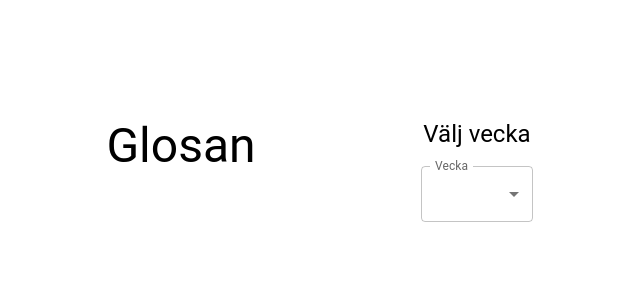
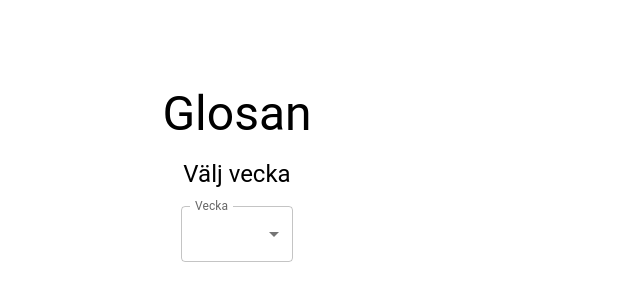
Before and after one commit to Nicklas-Holmqvist/language-learning, a React (Create React App) app: page / in a window 1280 px wide. Shown: the part 174-474 px from the top of the page, without its empty margins (403-1043 px from the left). Built offline with nearby package versions, Linux system fonts and the light colour scheme.

Commit message:
fixed some styling

```diff
--- a/src/components/List/List.tsx
+++ b/src/components/List/List.tsx
@@ -183,9 +183,9 @@ const List = () => {
     const weekSelectorItem = listOfWeeks.map((week) => <MenuItem value={week}>{week}</MenuItem>)
 
     return(
-        <Grid container className={classes.container}>
-            <Grid container className={classes.section}>
-                <Grid item className={selectorValue !== 0 ? classes.sectionTopChoosed : classes.sectionTop}>
+        <Grid container display='flex' direction='column' alignItems='center' justifyContent='center' className={classes.container}>
+            <Grid container item display='flex' direction='column' alignItems='center' justifyContent='center'>
+                <Grid item display='flex' direction='row' className={selectorValue !== 0 ? classes.sectionTopChoosed : classes.sectionTop}>
                     <Typography className={classes.header} variant='h3'>Glosan</Typography>
                     {selectorValue !== 0 &&
                         <FormControl className={classes.selector}>
@@ -219,8 +219,8 @@ const List = () => {
                             </FormControl>
                         </Grid>
                     }
-                <Grid container className={classes.wordContainer}>
-                    <Grid item direction='column' className={classes.left}>
+                <Grid item direction='row' className={classes.wordContainer}>
+                    <Grid direction='column' className={classes.left}>
                         {selectorValue !== 0 && <Typography variant='h6' className={classes.title}>Svenska</Typography>}
                         {mapListOne}
                     </Grid>
--- a/src/components/List/styles.ts
+++ b/src/components/List/styles.ts
@@ -5,57 +5,51 @@ export default makeStyles(() => ({
         fontWeight:'bold'
     },
     container: {
-        display: 'flex',
-        justifyContent: 'center',
-        maxWidth: '20rm',
         width: '100%',
         height: '90vh'
     },
     section: {
         height: '100%',
-        width: '30rem',
+        width: '100%',
         display: 'flex',
+        justifyContent: 'center',
         alignContent: 'center',
-        justifyContent: 'center',
-        flexDirection: 'column'
     },
     wordContainer: {
         display: 'flex',
-        width: '30rem',
+        maxWidth:'35rem',
         justifyContent: 'space-between',
         padding: '0 1rem',
         marginBottom: '2rem'
     },
     sectionTop: {
-        display: 'flex',
-        justifyContent: 'center',
         width: '30rem',
+        justifyContent:'center',
         padding: '0 3rem 0 3rem'
     },
     sectionTopChoosed: {
-        display: 'flex',
-        justifyContent: 'space-between',
         width: '30rem',
+        justifyContent:'space-around',
         padding: '0 2rem 0 2rem'
     },
     sectionBottom: {
         display: 'flex',
         justifyContent: 'space-between',
         width: '20rem',
-        padding: '0 3rem 0 3rem'
+        padding: '1.5rem 3rem 0 3rem'
     },
     selector: {
         width: '7rem',
     },
     wordLeft: {
         display: 'flex',
-        width: '50%',
+        width: '15rem',
         justifyContent: 'space-between',
         padding: '0.2rem 0.2rem 0.2rem 0'
     },
     wordRight: {
         display: 'flex',
-        width: '50%',
+        width: '15rem',
         justifyContent: 'space-between',
         padding: '0.2rem 0 0.2rem 0.2rem'
     },
```
